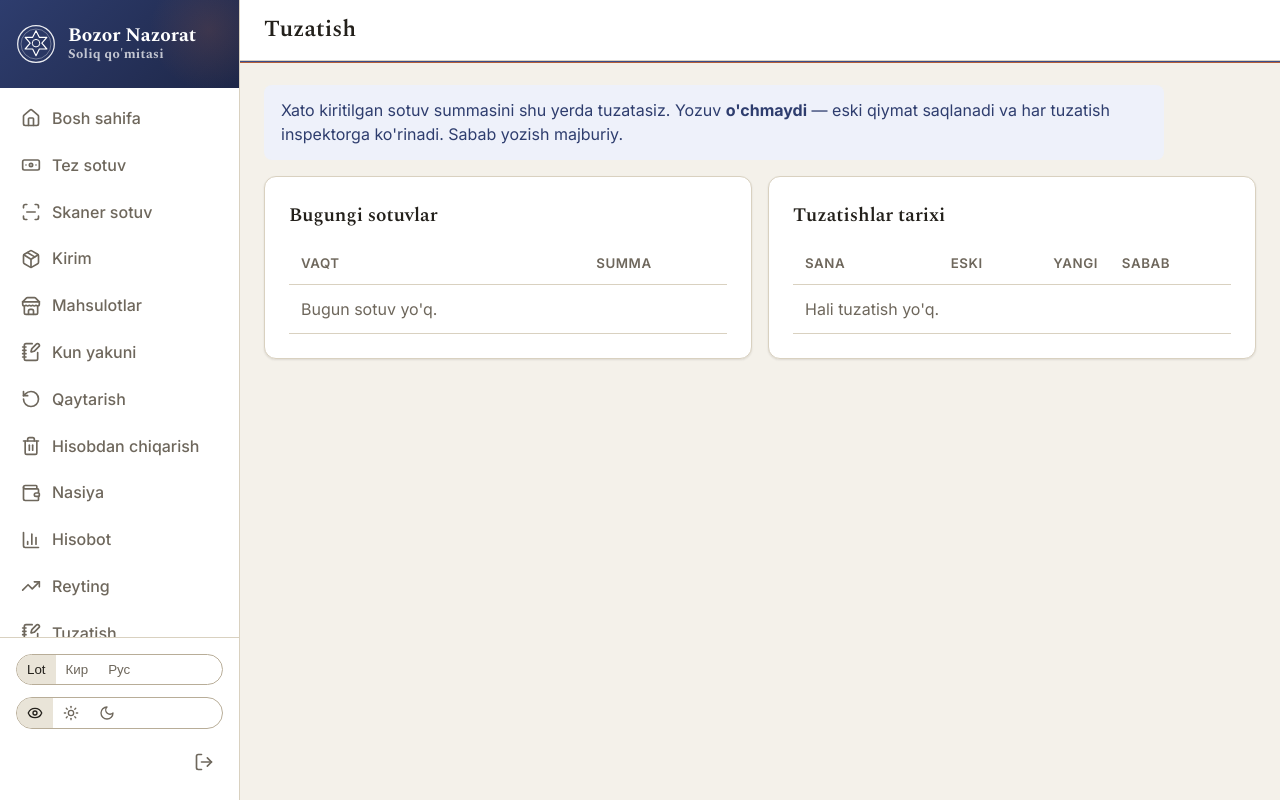
After one commit to afruzbackend/savdoyimbozor, a Django app: template templates/seller/corrections.html in a window 1280 px wide. The commit adds this page. Run offline with Django 5.2, Linux system fonts and the light colour scheme; the template is opened without the code that fills it, so the values that code supplies are empty.

Commit message:
Tuzatish (Correction) interfeysi: sotuvchi summani izsiz emas, sabab bilan tuzatadi
Sotuv summasi o'chmaydi — eski qiymat Correction'da saqlanadi va inspektor
do'kon sahifasida barcha tuzatishlarni ko'radi (nazorat signali).

Co-Authored-By: Claude Opus 4.8 <noreply@anthropic.com>

```diff
--- a/apps/analytics/inspector_views.py
+++ b/apps/analytics/inspector_views.py
@@ -205,6 +205,7 @@ def shop_detail(request, pk):
         "alerts": shop.alerts.order_by("-created_at")[:8],
         "inspections": shop.inspections.select_related("inspector")[:6],
         "appeals": shop.appeals.all()[:5],
+        "corrections": shop.corrections.select_related("user")[:8],
     }
     return render(request, "inspector/shop_detail.html", ctx)
 
--- a/apps/sales/seller_urls.py
+++ b/apps/sales/seller_urls.py
@@ -16,5 +16,6 @@ urlpatterns = [
     path("nasiya/", v.debts, name="debts"),
     path("hisobot/", v.report, name="report"),
     path("reyting/", v.rating, name="rating"),
+    path("tuzatish/", v.corrections, name="corrections"),
     path("e-tiroz/", v.appeals, name="appeals"),
 ]
--- a/templates/seller/base.html
+++ b/templates/seller/base.html
@@ -12,6 +12,7 @@
 <a class="navlink {% if request.resolver_match.url_name == 'debts' %}active{% endif %}" href="{% url 'seller:debts' %}"><svg class="icon"><use href="{% static 'icons/sprite.svg' %}#i-wallet"></use></svg> Nasiya</a>
 <a class="navlink {% if request.resolver_match.url_name == 'report' %}active{% endif %}" href="{% url 'seller:report' %}"><svg class="icon"><use href="{% static 'icons/sprite.svg' %}#i-bar-chart-3"></use></svg> Hisobot</a>
 <a class="navlink {% if request.resolver_match.url_name == 'rating' %}active{% endif %}" href="{% url 'seller:rating' %}"><svg class="icon"><use href="{% static 'icons/sprite.svg' %}#i-trending-up"></use></svg> Reyting</a>
+<a class="navlink {% if request.resolver_match.url_name == 'corrections' %}active{% endif %}" href="{% url 'seller:corrections' %}"><svg class="icon"><use href="{% static 'icons/sprite.svg' %}#i-notebook-pen"></use></svg> Tuzatish</a>
 <a class="navlink {% if request.resolver_match.url_name == 'appeals' %}active{% endif %}" href="{% url 'seller:appeals' %}"><svg class="icon"><use href="{% static 'icons/sprite.svg' %}#i-info"></use></svg> E'tiroz</a>
 {% endblock %}
 {% block bottom_nav %}
--- /dev/null
+++ b/templates/seller/corrections.html
@@ -0,0 +1,55 @@
+{% extends 'seller/base.html' %}
+{% load humanize %}
+{% block title %}Tuzatish{% endblock %}
+{% block heading %}Tuzatish{% endblock %}
+{% block content %}
+<div class="msg info" style="max-width:900px;margin:0 0 var(--sp-4)">
+  Xato kiritilgan sotuv summasini shu yerda tuzatasiz. Yozuv <b>o'chmaydi</b> — eski qiymat
+  saqlanadi va har tuzatish inspektorga ko'rinadi. Sabab yozish majburiy.
+</div>
+<div class="grid" style="grid-template-columns:1fr 1fr;gap:var(--sp-4);align-items:start">
+  <div class="card">
+    <div class="card-title" style="margin-bottom:var(--sp-3)">Bugungi sotuvlar</div>
+    <div class="table-wrap"><table class="data">
+      <thead><tr><th>Vaqt</th><th class="num">Summa</th><th></th></tr></thead>
+      <tbody>
+      {% for s in sales %}
+        <tr>
+          <td class="num">{{ s.created_at|date:"H:i" }}{% if 'Tuzatilgan' in s.note %} <span class="badge badge-neutral">tuzatilgan</span>{% endif %}</td>
+          <td class="num">{{ s.total|intcomma }}</td>
+          <td class="num">
+            <details>
+              <summary class="btn-quiet" style="cursor:pointer">Tuzatish</summary>
+              <form method="post" class="stack gap-2" style="margin-top:8px;text-align:left">
+                {% csrf_token %}
+                <input type="hidden" name="sale" value="{{ s.pk }}">
+                <div class="field"><label class="label">Yangi summa (so'm)</label>
+                  <input class="input num" type="number" name="new_total" value="{{ s.total }}" min="1" required></div>
+                <div class="field"><label class="label">Sabab</label>
+                  <input class="input" name="reason" placeholder="masalan: summa xato kiritilgan" required></div>
+                <button class="btn" type="submit">Saqlash</button>
+              </form>
+            </details>
+          </td>
+        </tr>
+      {% empty %}<tr><td colspan="3" class="muted">Bugun sotuv yo'q.</td></tr>{% endfor %}
+      </tbody></table></div>
+  </div>
+
+  <div class="card">
+    <div class="card-title" style="margin-bottom:var(--sp-3)">Tuzatishlar tarixi</div>
+    <div class="table-wrap"><table class="data">
+      <thead><tr><th>Sana</th><th class="num">Eski</th><th class="num">Yangi</th><th>Sabab</th></tr></thead>
+      <tbody>
+      {% for c in history %}
+        <tr>
+          <td class="num">{{ c.created_at|date:"d.m H:i" }}</td>
+          <td class="num muted">{{ c.old_value|intcomma }}</td>
+          <td class="num">{{ c.new_value|intcomma }}</td>
+          <td>{{ c.reason|default:"—" }}</td>
+        </tr>
+      {% empty %}<tr><td colspan="4" class="muted">Hali tuzatish yo'q.</td></tr>{% endfor %}
+      </tbody></table></div>
+  </div>
+</div>
+{% endblock %}
```
Also changed, not shown: apps/sales/seller_views.py (+59 -1 lines), templates/inspector/shop_detail.html (+19 -0 lines).
